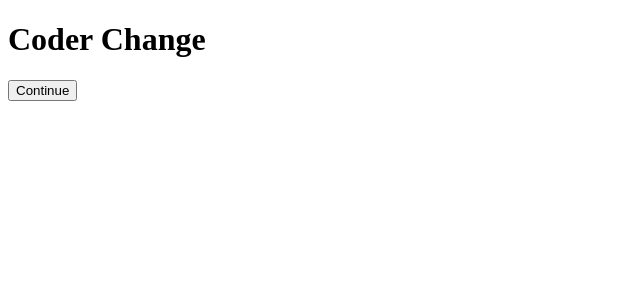
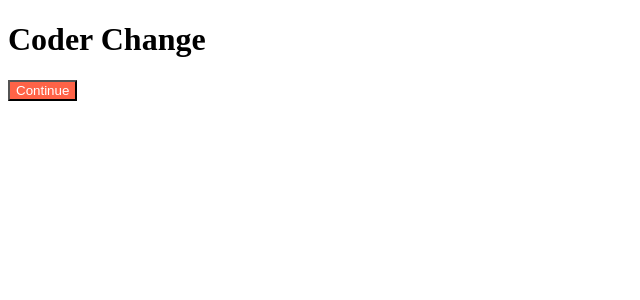
Before and after one commit to leeyounggue/react_begin, a React (Create React App) app: page / in a window 1280 px wide. Shown: the top 300 px of the page, without its empty margins (0-640 px from the left). Built offline with nearby package versions, Linux system fonts and the light colour scheme.

Commit message:
테스트

```diff
--- a/src/index.js
+++ b/src/index.js
@@ -1,6 +1,7 @@
 import React from 'react';
 import ReactDOM from 'react-dom/client';
 import App from './App';
+import "./styles.css";
 
 const root = ReactDOM.createRoot(document.getElementById('root'));
 root.render(
--- /dev/null
+++ b/src/styles.css
@@ -0,0 +1,4 @@
+button {
+    color: white;
+    background-color: tomato;
+}
```
